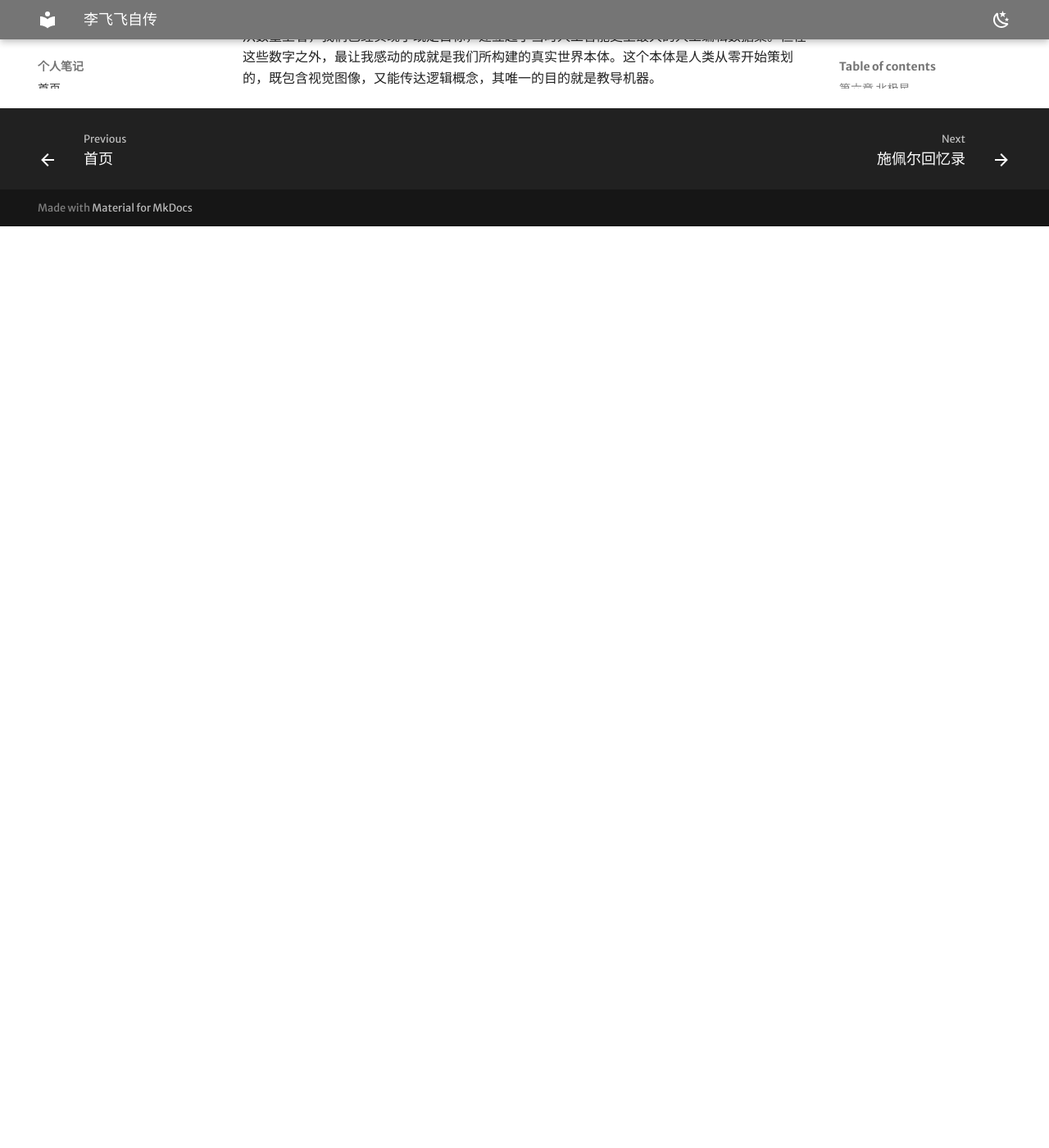
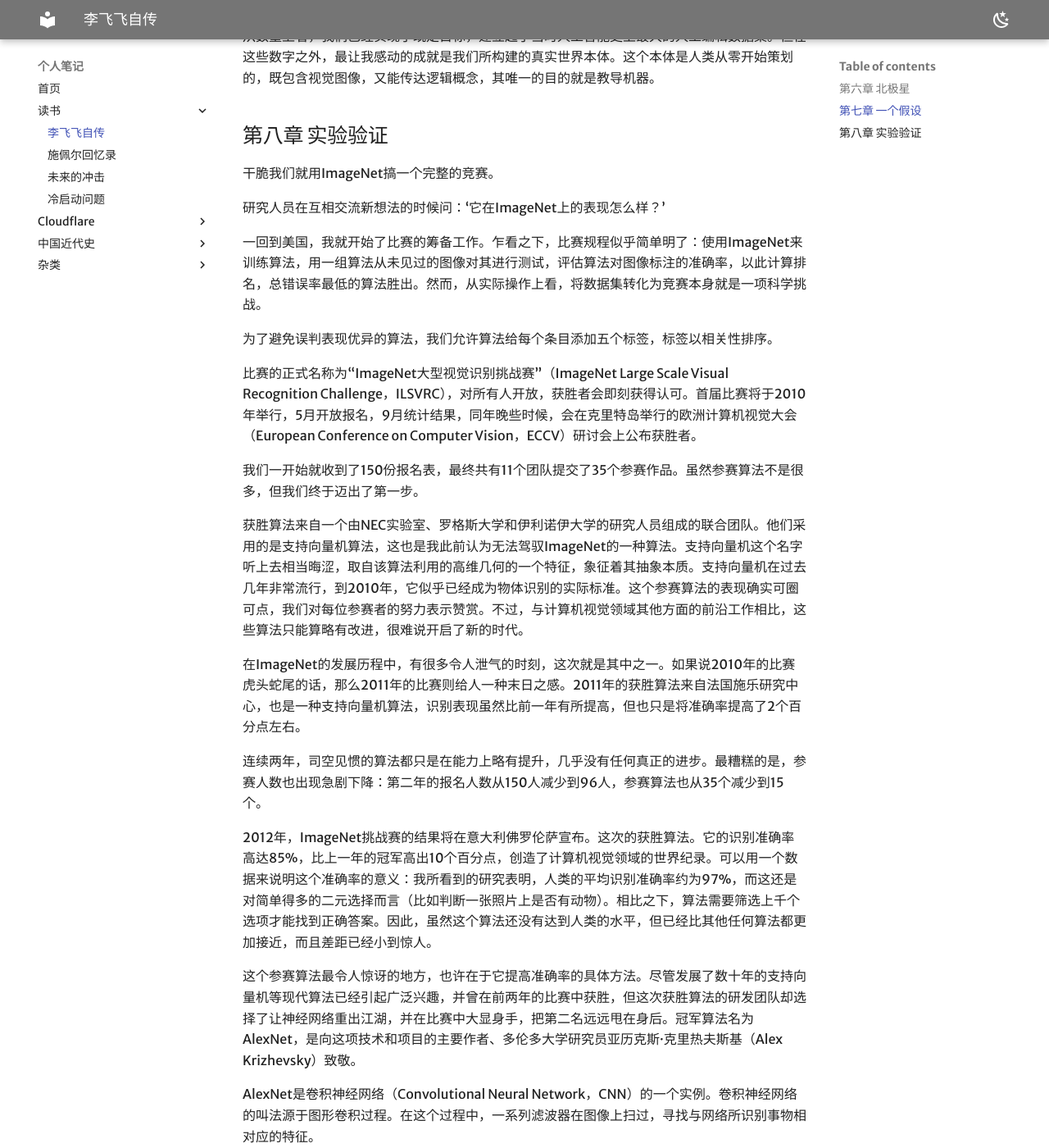
Before and after one commit to ruanyf/notes, an MkDocs documentation site: the page built from docs/读书/李飞飞自传.md, in a window 1280 px wide and 1400 px high, scrolled down 3083 px. Shown: the whole window at 82% size. Built offline with MkDocs 1.6.1 and Material for MkDocs 9.7.7, drawn with Linux system fonts in a browser that asks for light colours; some web fonts are replaced; before the commit the page ends 3359 px from its top, so only the background shows below that; some of the changed text lies outside the part shown.

Commit message:
checkpoint at 2025-05-07T19:47:29+0800

```diff
--- a/docs/读书/李飞飞自传.md
+++ b/docs/读书/李飞飞自传.md
@@ -65,3 +65,35 @@
 2009年6月，ImageNet的初始版本终于完成了，这在很大程度上得益于斯坦福大学提供的新研究资金。尽管我们一路上遇到了许多挑战，但我们最终成功达成了目标：收集了1500万张图片，涵盖了2.2万个不同类别。这些图片筛选自近10亿张候选图片，并由来自167个国家的4.8万多名全球贡献者进行了标注。ImageNet不仅在规模和多样性上达到了我们多年来梦寐以求的水平，还保持了一致的精确度：每张图片都经过了手工标注，并在层次结构中进行了组织，经过了三重验证。
 
 从数量上看，我们已经实现了既定目标，建立起了当时人工智能史上最大的人工编辑数据集。但在这些数字之外，最让我感动的成就是我们所构建的真实世界本体。这个本体是人类从零开始策划的，既包含视觉图像，又能传达逻辑概念，其唯一的目的就是教导机器。
+
+## 第八章 实验验证
+
+干脆我们就用ImageNet搞一个完整的竞赛。
+
+研究人员在互相交流新想法的时候问：‘它在ImageNet上的表现怎么样？’
+
+一回到美国，我就开始了比赛的筹备工作。乍看之下，比赛规程似乎简单明了：使用ImageNet来训练算法，用一组算法从未见过的图像对其进行测试，评估算法对图像标注的准确率，以此计算排名，总错误率最低的算法胜出。然而，从实际操作上看，将数据集转化为竞赛本身就是一项科学挑战。
+
+为了避免误判表现优异的算法，我们允许算法给每个条目添加五个标签，标签以相关性排序。
+
+比赛的正式名称为“ImageNet大型视觉识别挑战赛”（ImageNet Large Scale Visual Recognition Challenge，ILSVRC），对所有人开放，获胜者会即刻获得认可。首届比赛将于2010年举行，5月开放报名，9月统计结果，同年晚些时候，会在克里特岛举行的欧洲计算机视觉大会（European Conference on Computer Vision，ECCV）研讨会上公布获胜者。
+
+我们一开始就收到了150份报名表，最终共有11个团队提交了35个参赛作品。虽然参赛算法不是很多，但我们终于迈出了第一步。
+
+获胜算法来自一个由NEC实验室、罗格斯大学和伊利诺伊大学的研究人员组成的联合团队。他们采用的是支持向量机算法，这也是我此前认为无法驾驭ImageNet的一种算法。支持向量机这个名字听上去相当晦涩，取自该算法利用的高维几何的一个特征，象征着其抽象本质。支持向量机在过去几年非常流行，到2010年，它似乎已经成为物体识别的实际标准。这个参赛算法的表现确实可圈可点，我们对每位参赛者的努力表示赞赏。不过，与计算机视觉领域其他方面的前沿工作相比，这些算法只能算略有改进，很难说开启了新的时代。
+
+在ImageNet的发展历程中，有很多令人泄气的时刻，这次就是其中之一。如果说2010年的比赛虎头蛇尾的话，那么2011年的比赛则给人一种末日之感。2011年的获胜算法来自法国施乐研究中心，也是一种支持向量机算法，识别表现虽然比前一年有所提高，但也只是将准确率提高了2个百分点左右。
+
+连续两年，司空见惯的算法都只是在能力上略有提升，几乎没有任何真正的进步。最糟糕的是，参赛人数也出现急剧下降：第二年的报名人数从150人减少到96人，参赛算法也从35个减少到15个。
+
+2012年，ImageNet挑战赛的结果将在意大利佛罗伦萨宣布。这次的获胜算法。它的识别准确率高达85%，比上一年的冠军高出10个百分点，创造了计算机视觉领域的世界纪录。可以用一个数据来说明这个准确率的意义：我所看到的研究表明，人类的平均识别准确率约为97%，而这还是对简单得多的二元选择而言（比如判断一张照片上是否有动物）。相比之下，算法需要筛选上千个选项才能找到正确答案。因此，虽然这个算法还没有达到人类的水平，但已经比其他任何算法都更加接近，而且差距已经小到惊人。
+
+这个参赛算法最令人惊讶的地方，也许在于它提高准确率的具体方法。尽管发展了数十年的支持向量机等现代算法已经引起广泛兴趣，并曾在前两年的比赛中获胜，但这次获胜算法的研发团队却选择了让神经网络重出江湖，并在比赛中大显身手，把第二名远远甩在身后。冠军算法名为AlexNet，是向这项技术和项目的主要作者、多伦多大学研究员亚历克斯·克里热夫斯基（Alex Krizhevsky）致敬。
+
+AlexNet是卷积神经网络（Convolutional Neural Network，CNN）的一个实例。卷积神经网络的叫法源于图形卷积过程。在这个过程中，一系列滤波器在图像上扫过，寻找与网络所识别事物相对应的特征。
+
+就像在自然界中一样，卷积神经网络的每一层都会逐渐整合更多的细节信息，从而形成越来越高层次的感知，最终将真实世界的物体完整地呈现在我们的视野中。
+
+自从贝尔实验室成功将卷积神经网络应用于手写邮编，杨立昆多年来一直对卷积神经网络保持着惊人的忠诚。在AlexNet诞生时，他已经花了20年时间坚持不懈地完善算法、发表研究成果，但一直没有必要的资源来充分实现这些成果。
+
+这种联系让AlexNet背后的三人团队备受瞩目。他们都是多伦多大学的研究人员，负责人是与项目同名的亚历克斯·克里热夫斯基，以及他的合作伙伴伊利亚·苏茨克维（Ilya Sutskever）。这两个聪明的年轻人资历尚浅，仍在建立自己的声誉。然而，第三个名字立刻引起了我的注意：杰弗里·辛顿。就是这位辛顿，在20世纪80年代中期开发了反向传播技术，成为早期机器学习的先驱。反向传播的突破性方法首次实现了对大型神经网络的可靠训练。就是这位辛顿，曾经指导过彼时还是他实验室学生的杨立昆。和他的学生一样，辛顿拒绝放弃对神经网络的研究，即使这让他在同事中显得形单影只。看来，AlexNet绝不仅仅是一个参赛算法。这是一个历经四分之一个世纪的正名时刻。
```
Also changed, not shown: docs/中国近代史/反右运动.md (+2 -2 lines), 1 other file.
